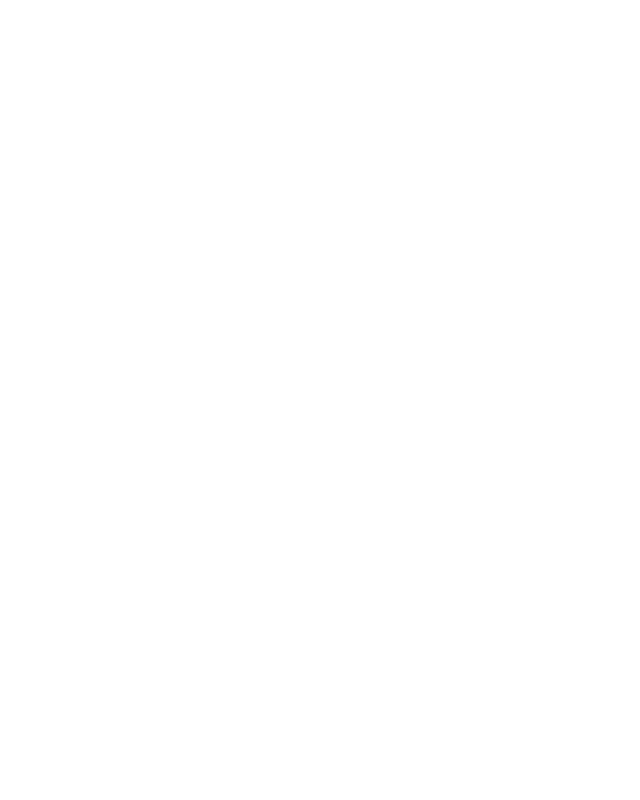
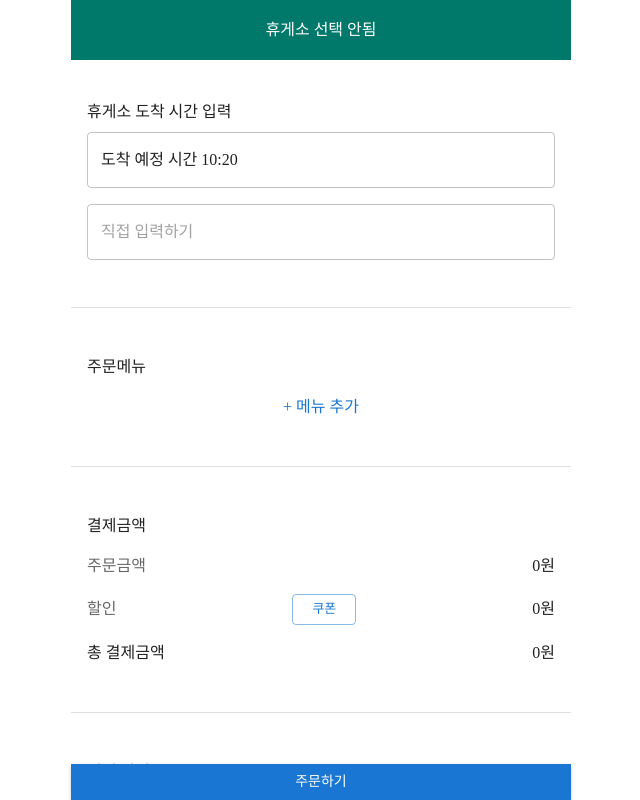
Before and after one commit to lemonpie313/hyu-order-project-prototype, a React (Vite) app: page /cart in a window 1280 px wide. Before the commit this address had no page. Shown: the whole page, without its empty margins (319-959 px from the left). Built offline with nearby package versions, Linux system fonts and the light colour scheme; the HTML template or start-up script is replaced by a standard one; a web font is replaced by a local one.

Commit message:
[feat] 장바구니 페이지 주문메뉴 수량 변경 구현

```diff
--- a/src/App.tsx
+++ b/src/App.tsx
@@ -2,6 +2,7 @@
 import { createTheme, CssBaseline, ThemeProvider } from "@mui/material";
 import Main from "./views/mainPage.tsx";
 import Menu from "./views/menuPage.tsx";
+import Cart from "./views/cartPage.tsx";
 
 const theme = createTheme({
   typography: {
@@ -17,6 +18,7 @@
         <Routes>
           <Route path="/main" element={<Main />} />
           <Route path="/menu" element={<Menu />} />
+          <Route path="/cart" element={<Cart />} />
         </Routes>
       </ThemeProvider>
     </BrowserRouter>
--- /dev/null
+++ b/src/components/SetQuantity.tsx
@@ -0,0 +1,80 @@
+import { Box, IconButton, Typography } from "@mui/material";
+import TrashCanIcon from "../assets/icons/trashcan.png";
+import MinusIcon from "../assets/icons/minus.png";
+import PlusIcon from "../assets/icons/plus.png";
+
+interface SetQuantityProps {
+  menu: string;
+  quantity: number;
+  price: number;
+  cart: { [key: string]: { quantity: number; price: number } };
+  selectedRestArea: string;
+  setCart: React.Dispatch<
+    React.SetStateAction<{ [key: string]: { quantity: number; price: number } }>
+  >;
+}
+
+const SetQuantity = ({
+  menu,
+  quantity,
+  price,
+  cart,
+  selectedRestArea,
+  setCart,
+}: SetQuantityProps) => {
+  const handleDecrease = () => {
+    if (quantity > 1) {
+      const updatedCart = {
+        ...cart,
+        [menu]: { ...cart[menu], quantity: quantity - 1 },
+      };
+      setCart(updatedCart);
+      localStorage.setItem(selectedRestArea, JSON.stringify(updatedCart));
+    } else {
+      const updatedCart = { ...cart };
+      delete updatedCart[menu];
+      setCart(updatedCart);
+      localStorage.setItem(selectedRestArea, JSON.stringify(updatedCart));
+    }
+  };
+
+  const handleIncrease = () => {
+    const updatedCart = {
+      ...cart,
+      [menu]: { ...cart[menu], quantity: quantity + 1 },
+    };
+    setCart(updatedCart);
+    localStorage.setItem(selectedRestArea, JSON.stringify(updatedCart));
+  };
+
+  return (
+    <Box
+      sx={{
+        display: "flex",
+        alignItems: "center",
+        borderRadius: "999px",
+        backgroundColor: "#00796b",
+        color: "white",
+        px: 1.5,
+        py: 0.5,
+        width: "fit-content",
+        mt: 1,
+        gap: 1,
+      }}
+    >
+      <IconButton size="small" sx={{ color: "white" }} onClick={handleDecrease}>
+        <img
+          src={quantity > 1 ? MinusIcon : TrashCanIcon}
+          alt={quantity > 1 ? "minus" : "trash"}
+          style={{ width: 16, height: 16 }}
+        />
+      </IconButton>
+      <Typography>{quantity}</Typography>
+      <IconButton size="small" sx={{ color: "white" }} onClick={handleIncrease}>
+        <img src={PlusIcon} alt="plus" style={{ width: 16, height: 16 }} />
+      </IconButton>
+    </Box>
+  );
+};
+
+export default SetQuantity;
--- /dev/null
+++ b/src/views/cartPage.tsx
@@ -0,0 +1,206 @@
+import {
+  Box,
+  Button,
+  Divider,
+  IconButton,
+  Typography,
+  TextField,
+} from "@mui/material";
+import { useNavigate } from "react-router-dom";
+import { useEffect, useState } from "react";
+import TrashCanIcon from "../assets/icons/trashcan.png";
+import MinusIcon from "../assets/icons/minus.png";
+import PlusIcon from "../assets/icons/plus.png";
+import SetQuantity from "../components/SetQuantity.tsx";
+
+const Cart = () => {
+  const navigate = useNavigate();
+
+  type CartItem = {
+    quantity: number;
+    price: number;
+  };
+
+  const [cart, setCart] = useState<{ [key: string]: CartItem }>({});
+
+  const selectedRestArea: string =
+    localStorage.getItem("selectedRestArea") || "none";
+
+  useEffect(() => {
+    if (selectedRestArea !== "none") {
+      const savedCart = localStorage.getItem(selectedRestArea);
+      if (savedCart) {
+        setCart(JSON.parse(savedCart));
+      }
+    }
+  }, [selectedRestArea]);
+
+  const totalPrice = Object.values(cart).reduce(
+    (acc, item) => acc + item.quantity * item.price,
+    0
+  );
+
+  return (
+    <Box
+      sx={{
+        width: "100vw",
+        minHeight: "100vh",
+        display: "flex",
+        justifyContent: "center",
+        alignItems: "center",
+      }}
+    >
+      <Box
+        sx={{
+          width: 500, // 앱 느낌 너비 제한
+          overflow: "hidden",
+          minHeight: "100vh",
+          display: "flex",
+          flexDirection: "column",
+          justifyContent: "space-between",
+        }}
+      >
+        {/* 헤더 */}
+        <Box
+          sx={{
+            backgroundColor: "#00796b",
+            color: "white",
+            textAlign: "center",
+            py: 2,
+            position: "fixed",
+            maxWidth: 500,
+            width: "100%",
+            top: 0,
+            zIndex: 10,
+          }}
+        >
+          <Typography variant="subtitle1">
+            {localStorage.getItem("selectedRestArea") || "휴게소 선택 안됨"}
+          </Typography>
+        </Box>
+
+        {/* 매장/포장 선택 */}
+        <Box sx={{ display: "flex", justifyContent: "center", gap: 2, mt: 2 }}>
+          <Button variant="contained" sx={{ borderRadius: "999px" }}>
+            매장
+          </Button>
+          <Button variant="outlined" sx={{ borderRadius: "999px" }}>
+            포장
+          </Button>
+        </Box>
+
+        {/* 도착 시간 입력 */}
+        <Box sx={{ px: 2, mt: 3 }}>
+          <Typography fontWeight="bold" sx={{ mb: 1 }}>
+            휴게소 도착 시간 입력
+          </Typography>
+          <TextField
+            fullWidth
+            placeholder="자동 입력하기"
+            value="도착 예정 시간 10:20"
+            InputProps={{ readOnly: true }}
+          />
+          <TextField fullWidth placeholder="직접 입력하기" sx={{ mt: 2 }} />
+        </Box>
+
+        <Divider sx={{ my: 3 }} />
+
+        {/* 주문 메뉴 */}
+        <Box sx={{ px: 2 }}>
+          <Typography fontWeight="bold" sx={{ mb: 2 }}>
+            주문메뉴
+          </Typography>
+          {Object.entries(cart).map(([menu, item]) => (
+            <Box
+              key={menu}
+              sx={{
+                mb: 2,
+                display: "flex",
+                flexDirection: "row",
+                alignItems: "center",
+                justifyContent: "space-between",
+              }}
+            >
+              <Box>
+                <Typography>{menu}</Typography>
+                <Typography color="text.secondary">{`${8000}원`}</Typography>
+              </Box>
+              {/* 여기도 가격 연동 필요 */}
+              <SetQuantity
+                menu={menu}
+                quantity={item.quantity}
+                price={item.price}
+                cart={cart}
+                selectedRestArea={selectedRestArea}
+                setCart={setCart}
+              />
+            </Box>
+          ))}
+          <Typography
+            color="primary"
+            sx={{ textAlign: "center", cursor: "pointer" }}
+          >
+            + 메뉴 추가
+          </Typography>
+        </Box>
+
+        <Divider sx={{ my: 3 }} />
+
+        {/* 결제 금액 */}
+        <Box sx={{ px: 2 }}>
+          <Typography fontWeight="bold" sx={{ mb: 2 }}>
+            결제금액
+          </Typography>
+          <Box sx={{ display: "flex", justifyContent: "space-between" }}>
+            <Typography color="text.secondary">주문금액</Typography>
+            <Typography>{`${totalPrice.toLocaleString()}원`}</Typography>
+          </Box>
+          <Box
+            sx={{
+              display: "flex",
+              justifyContent: "space-between",
+              alignItems: "center",
+              mt: 2,
+            }}
+          >
+            <Typography color="text.secondary">할인</Typography>
+            <Button size="small" variant="outlined">
+              쿠폰
+            </Button>
+            <Typography>0원</Typography>
+          </Box>
+          <Box sx={{ display: "flex", justifyContent: "space-between", mt: 2 }}>
+            <Typography>총 결제금액</Typography>
+            <Typography>{`${totalPrice.toLocaleString()}원`}</Typography>
+          </Box>
+        </Box>
+
+        <Divider sx={{ my: 3 }} />
+
+        {/* 결제 방법 (비워둠) */}
+        <Box sx={{ px: 2 }}>
+          <Typography fontWeight="bold" sx={{ mb: 2 }}>
+            결제 방법
+          </Typography>
+        </Box>
+
+        {/* 주문하기 버튼 */}
+        <Button
+          fullWidth
+          variant="contained"
+          sx={{
+            position: "fixed",
+            maxWidth: 500,
+            width: "100%",
+            bottom: 0,
+            borderRadius: 0,
+          }}
+        >
+          주문하기
+        </Button>
+      </Box>
+    </Box>
+  );
+};
+
+export default Cart;
--- a/src/views/mainPage.tsx
+++ b/src/views/mainPage.tsx
@@ -1,7 +1,7 @@
 import { Typography, Box, Button, Divider, Stack } from "@mui/material";
 import { useState } from "react";
 import { useNavigate } from "react-router-dom";
-import Popup from "../components/pop-up";
+import Popup from "../components/PopUp.tsx";
 import cafe from "../assets/icons/cafe.png";
 import food from "../assets/icons/food.png";
 import gas from "../assets/icons/gas.png";
@@ -24,6 +24,7 @@
   const handleConfirm = () => {
     setPopupOpen(false);
     localStorage.setItem('selectedRestArea', selectedRestArea);
+    localStorage.setItem(selectedRestArea, '{}');
     navigate("/menu");
   };
 
--- a/src/views/menuPage.tsx
+++ b/src/views/menuPage.tsx
@@ -12,53 +12,50 @@
 } from "@mui/material";
 
 import { restaurantMenuData } from "../data/restaurantMenu.ts";
-import { useState } from "react";
+import { useEffect, useState } from "react";
 import { useNavigate } from "react-router-dom";
 
 const Menu = () => {
   const [selectedCategory, setSelectedCategory] = useState("");
-  const [cart, setCart] = useState<{ [key: string]: number }>(() => {
-    const savedCart = localStorage.getItem("cart");
-    return savedCart ? JSON.parse(savedCart) : {};
-  });
   const [snackbarOpen, setSnackbarOpen] = useState(false);
   const navigate = useNavigate();
+  const [alertOpen, setAlertOpen] = useState(false);
+
+  const selectedRestArea: string =
+    localStorage.getItem("selectedRestArea") || "none";
+
+  type CartItem = {
+    quantity: number;
+    price: number;
+  };
+
+  const [cart, setCart] = useState<{ [key: string]: CartItem }>({});
+
+  useEffect(() => {
+    if (selectedRestArea !== "none") {
+      const savedCart = localStorage.getItem(selectedRestArea);
+      if (savedCart) {
+        setCart(JSON.parse(savedCart));
+      }
+    }
+  }, [selectedRestArea]);
 
   // 메뉴 추가
-  const handleAddToCart = (menuName: string) => {
+  const handleAddToCart = (menuName: string, price: number) => {
     setCart((prev) => {
       const newCart = {
         ...prev,
-        [menuName]: (prev[menuName] || 0) + 1,
+        [menuName]: {
+          quantity: (prev[menuName]?.quantity || 0) + 1,
+          price, // 가격도 저장
+        },
       };
 
-      localStorage.setItem("cart", JSON.stringify(newCart));
-
+      localStorage.setItem(selectedRestArea, JSON.stringify(newCart));
       return newCart;
     });
 
     setSnackbarOpen(true);
-  };
-
-  // 메뉴 수량 감소 or 삭제
-  const handleDecrease = (menuName: string) => {
-    setCart((prev) => {
-      const newCart = { ...prev };
-      if (newCart[menuName] === 1) {
-        delete newCart[menuName];
-      } else {
-        newCart[menuName] -= 1;
-      }
-      return newCart;
-    });
-  };
-
-  // 메뉴 증가
-  const handleIncrease = (menuName: string) => {
-    setCart((prev) => ({
-      ...prev,
-      [menuName]: prev[menuName] + 1,
-    }));
   };
 
   return (
@@ -182,7 +179,7 @@
                     <Box key={item.name}>
                       <Button
                         disableRipple
-                        onClick={() => handleAddToCart(item.name)}
+                        onClick={() => handleAddToCart(item.name, item.price)}
                         sx={{
                           display: "flex",
                           flexDirection: "column",
@@ -223,7 +220,7 @@
                   (item, idx, array) => (
                     <Box key={item.name}>
                       <Button
-                        onClick={() => handleAddToCart(item.name)}
+                        onClick={() => handleAddToCart(item.name, item.price)}
                         sx={{
                           display: "flex",
                           flexDirection: "column",
@@ -266,8 +263,8 @@
             py: 1.5,
           }}
         >
-          <Button
-            onClick={() => navigate("/cart")} // 장바구니 페이지로 이동
+          <Box
+            // onClick={() => navigate("/cart")} // 장바구니 페이지로 이동
             sx={{
               color: "white",
               padding: 0,
@@ -277,13 +274,27 @@
           >
             <Typography>
               담긴 메뉴 :{" "}
-              {Object.values(cart).reduce((acc, quantity) => acc + quantity, 0)}
+              {Object.values(cart).reduce(
+                (acc, item) => acc + item.quantity,
+                0
+              )}
               개
             </Typography>
-          </Button>
+          </Box>
           <Button
             variant="text"
-            onClick={() => navigate("/cart")}
+            onClick={() => {
+              const totalItems = Object.values(cart).reduce(
+                (acc, item) => acc + item.quantity,
+                0
+              );
+
+              if (totalItems === 0) {
+                setAlertOpen(true); // 팝업 띄우기
+              } else {
+                navigate("/cart"); // 장바구니 페이지로 이동
+              }
+            }}
             sx={{ color: "white" }}
           >
             주문하기
@@ -296,7 +307,15 @@
         onClose={() => setSnackbarOpen(false)}
         message="선택하신 메뉴가 추가되었습니다."
         anchorOrigin={{ vertical: "bottom", horizontal: "center" }}
-        sx={{ mb: 10 }}
+        sx={{ mb: 10, maxWidth: 500, width: "100%", mx: "auto" }}
+      />
+      <Snackbar
+        open={alertOpen}
+        autoHideDuration={2000} // 2초 뒤 자동 종료
+        onClose={() => setAlertOpen(false)}
+        message="메뉴를 먼저 담아주세요."
+        anchorOrigin={{ vertical: "bottom", horizontal: "center" }}
+        sx={{ mb: 10, maxWidth: 500, width: "100%", mx: "auto" }}
       />
     </Box>
   );
```
Also changed, not shown: src/components/PopUp.tsx (renamed from src/components/pop-up.tsx).
